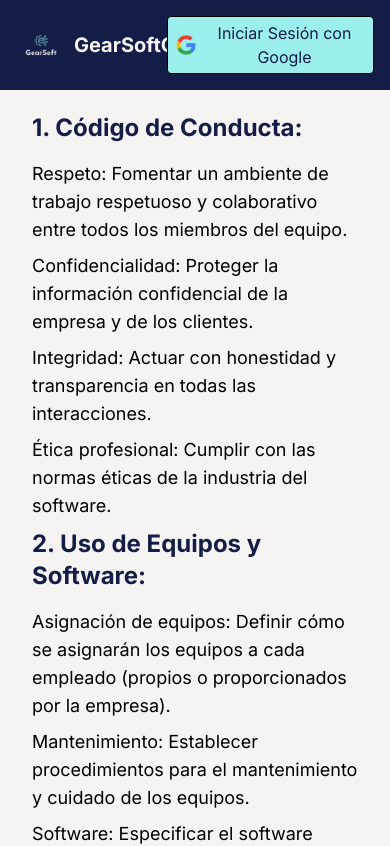
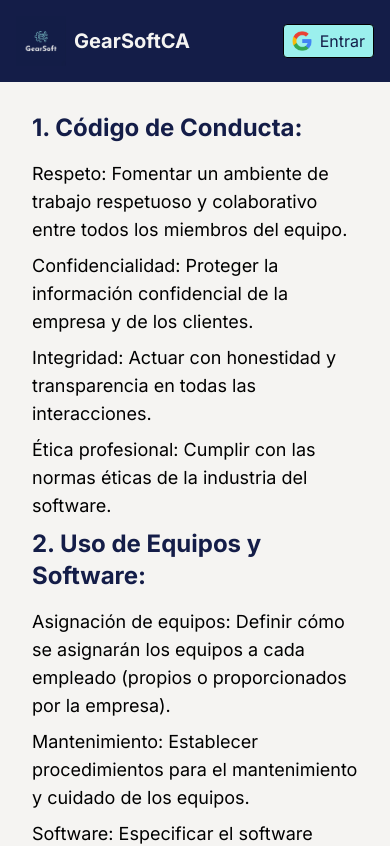
Before and after one commit to JavierAlburges/gearsoftca, a Next.js app: page /politicas in a window 390 px wide. Shown: the top 846 px of the page. Built offline with nearby package versions, Linux system fonts and the light colour scheme; no server answers.

Commit message:
se arregl la bav-bar en moviles

```diff
--- a/components/nav-bar.tsx
+++ b/components/nav-bar.tsx
@@ -38,7 +38,8 @@ export function NavBar() {
         <div className="flex items-center space-x-4 md:hidden">
           <button onClick={handleLogin} className="bg-[var(--color-light-blue)] text-[var(--color-dark-blue)] hover:bg-[var(--color-light-blue)]/90 py-1 px-2 rounded text-base text-center flex items-center">
             <Image src="/images/logo-google.png" width={20} height={20} alt="Google Icon" className="mr-2"/>
-            {isLoggedIn ? "Logeado" : "Iniciar Sesión con Google"}
+            <span className="hidden sm:inline">{isLoggedIn ? "Logeado" : "Iniciar Sesión con Google"}</span>
+            <span className="sm:hidden">Entrar</span>
           </button>
         </div>
         <div className="flex-col md:flex-row md:flex space-x-4 hidden md:space-y-0">
```
